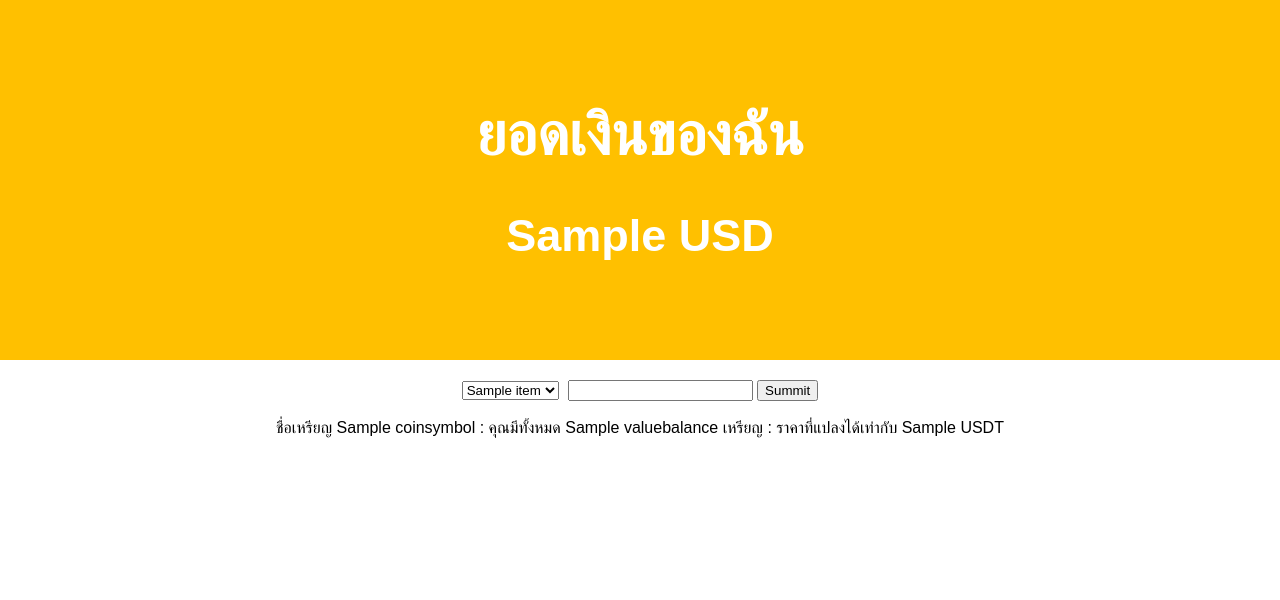
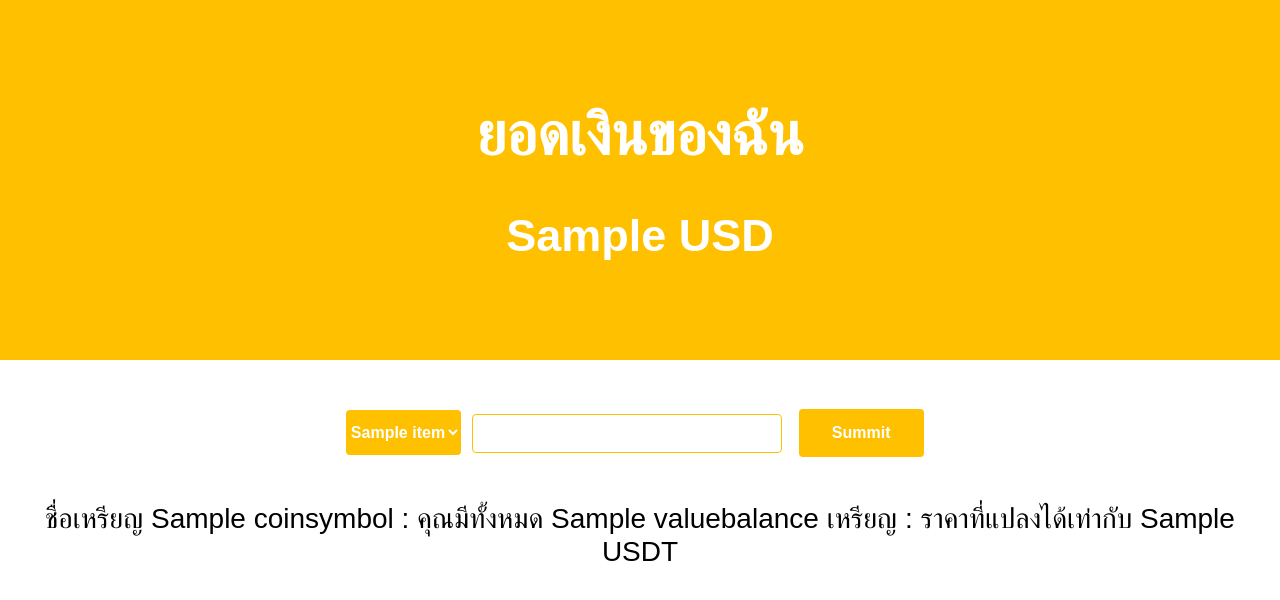
Before and after one commit to aeff60/BinanceAPIwithFlask, a Flask app: template templates/home.html in a window 1280 px wide. Shown: the top 600 px of the page. Run offline with Flask 2, Linux system fonts and the light colour scheme; the template is opened without the code that fills it: most values are stand-ins (such as "Sample title", 1, 10 or a date in 2020).

Commit message:
Update style.css

```diff
--- a/static/css/style.css
+++ b/static/css/style.css
@@ -1,3 +1,5 @@
+
+/* เอฟ3 */
 /* Style the body */
 body {
     font-family: Arial;
@@ -17,3 +19,45 @@ body {
       padding:20px;
       text-align: center;
 }
+#button {
+  background-color: #ffc000;
+  border: none;
+  color: white;
+  padding: 15px 33px;
+  text-align: center;
+  text-decoration: none;
+  display: inline-block;
+  font-size: 16px;
+  margin: 10px 12px;
+  border-radius: 4px;
+  font-weight: 700;
+}
+select
+{
+
+
+  background-color: #ffc000;
+  border: none;
+  color: white;
+  padding: 13px 0px;
+  text-align: center;
+  text-decoration: none;
+  display: inline-block;
+  font-size: 16px;
+  margin: 30px 2px;
+  border-radius: 4px;
+  font-weight: 800;
+}
+#balance
+{
+  width: 20%;
+  padding: 11px 30px;
+  margin: 8px 0;
+  display: inline-block;
+  border: 1px solid #ffc000;
+  border-radius: 4px;
+  /* box-sizing: border-box; */
+}
+label{
+  font-size: 28px;
+}
```
